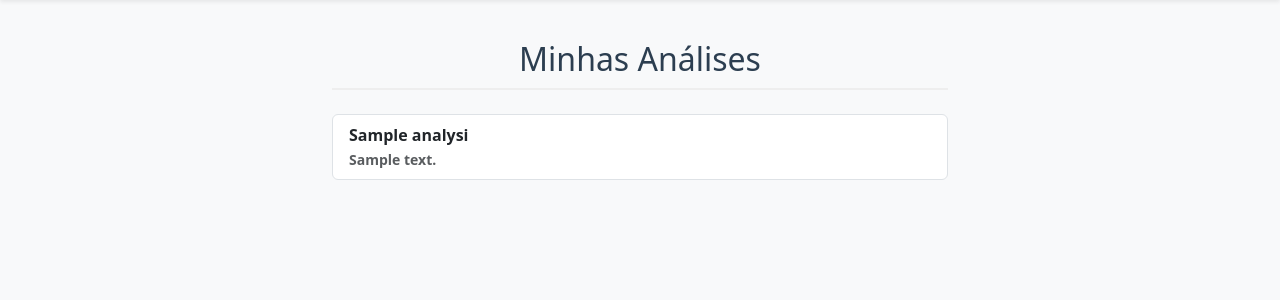
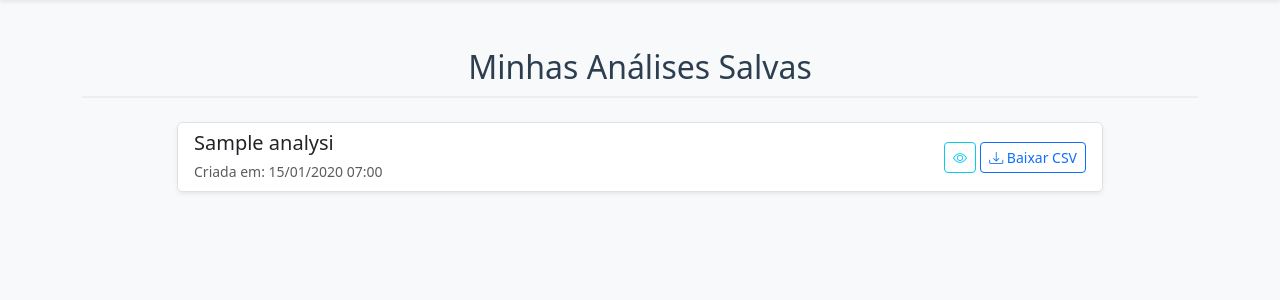
Before and after one commit to GianFadiga/mcda_web, a Django app: page /my-analyses/ in a window 1280 px wide. Shown: the part 56-356 px from the top of the page. Run offline with Django 5.2, Linux system fonts and the light colour scheme; a user stored in the database is signed in; tables that the repository leaves empty hold one stand-in row (values such as "Sample post"); some libraries are stand-ins or nearby versions.

Commit message:
user downloads

```diff
--- a/analyzer_app/templates/analyzer/user_analyses.html
+++ b/analyzer_app/templates/analyzer/user_analyses.html
@@ -1,23 +1,40 @@
 <!-- analyzer_app/templates/analyzer/user_analyses.html -->
 {% extends 'analyzer/base.html' %}
 
-{% block title %}Minhas Análises{% endblock %}
+{% block content %}
+<div class="container mt-5">
+    <h2 class="text-center mb-4">Minhas Análises Salvas</h2>
 
-{% block content %}
-<div class="container w-50 text-center fw-bold">
-    <h2 class="mb-4">Minhas Análises</h2>
+    <div class="row">
+        <div class="col-md-10 offset-md-1">
+            <div class="card shadow-sm">
+                <div class="list-group list-group-flush">
 
-    <ul class="list-group text-start">
                     {% for analysis in analyses %}
                         <li class="list-group-item d-flex justify-content-between align-items-center">
                             <div>
-                <strong>{{ analysis.name }}</strong><br>
-                <small class="text-muted">{{ analysis.description }}</small>
+                                <h5 class="mb-1">{{ analysis.name }}</h5>
+                                <small class="text-muted">Criada em: {{ analysis.creation_date|date:"d/m/Y H:i" }}</small>
+                            </div>
+                            <div>
+                                <a href="{% url 'analysis-view' %}?analysis_id={{ analysis.id }}" class="btn btn-sm btn-outline-info" title="Visualizar Análise">
+                                    <i class="bi bi-eye"></i>
+                                </a>
+
+                                <a href="{% url 'download_csv' analysis.id %}" class="btn btn-sm btn-outline-primary" title="Baixar CSV Original">
+                                    <i class="bi bi-download"></i> Baixar CSV
+                                </a>
                             </div>
                         </li>
                         {% empty %}
-        <li class="list-group-item text-center text-muted">Nenhuma análise encontrada.</li>
+                        <li class="list-group-item text-center text-muted">
+                            Você ainda não salvou nenhuma análise.
+                        </li>
                     {% endfor %}
-    </ul>
+
+                </div>
+            </div>
+        </div>
+    </div>
 </div>
 {% endblock %}
--- a/analyzer_app/urls.py
+++ b/analyzer_app/urls.py
@@ -15,4 +15,5 @@ urlpatterns = [
     path('creator/', views.analysis_creator_view, name='analysis_creator'),
     path('password_reset/', views.password_reset_request, name='password_reset_request'),
     path('tutorial/', views.tutorial_view, name='tutorial'),
+    path('analysis/<int:analysis_id>/download_csv/', views.download_analysis_csv, name='download_csv'),
 ]
--- a/analyzer_app/views.py
+++ b/analyzer_app/views.py
@@ -21,7 +21,7 @@ from django.conf import settings
 from django.contrib.auth.decorators import login_required
 from django.contrib.auth.forms import PasswordChangeForm
 from django.core.paginator import Paginator
-from django.http import HttpResponse
+from django.http import HttpResponse, Http404
 from django.shortcuts import (
     get_object_or_404,
     redirect,
@@ -516,3 +516,37 @@ def tutorial_view(request):
         'download_file_name': 'arquivo_base.csv' # O nome do seu arquivo
     }
     return render(request, 'analyzer/tutorial.html', context)
+
+@login_required
+def download_analysis_csv(request, analysis_id):
+    """
+    Serve um arquivo CSV para download, mas apenas se o usuário logado for o dono.
+    """
+    try:
+        # 1. Busca a análise E verifica se o 'user' dela é o 'request.user'
+        # Isso é o coração da nossa segurança.
+        analysis = get_object_or_404(Analysis, id=analysis_id, user=request.user)
+
+    except Http404:
+        # Se não encontrar (ou não for o dono), retorna um erro
+        messages.error(request, "Análise não encontrada ou você não tem permissão para acessá-la.")
+        return redirect('user_analyses') # Redireciona de volta para a lista
+
+    # 2. Se o usuário for o dono, encontramos o caminho do arquivo
+    file_path = os.path.join(settings.UPLOAD_ROOT, analysis.name)
+
+    # 3. Verificamos se o arquivo realmente existe no disco
+    if os.path.exists(file_path):
+        # 4. Abrimos o arquivo em modo binário ('rb') e o servimos
+        with open(file_path, 'rb') as fh:
+            # Criamos uma resposta HTTP com o conteúdo do arquivo
+            response = HttpResponse(fh.read(), content_type="text/csv")
+
+            # Este cabeçalho força o navegador a "Baixar" em vez de "Mostrar"
+            response['Content-Disposition'] = f'attachment; filename="{analysis.name}"'
+
+            return response
+    else:
+        # Se o arquivo não existir no disco (ex: foi apagado manualmente)
+        messages.error(request, f"O arquivo '{analysis.name}' não foi encontrado no servidor.")
+        return redirect('user_analyses')
```
Lines whose indentation alone changed are shown as unchanged.
